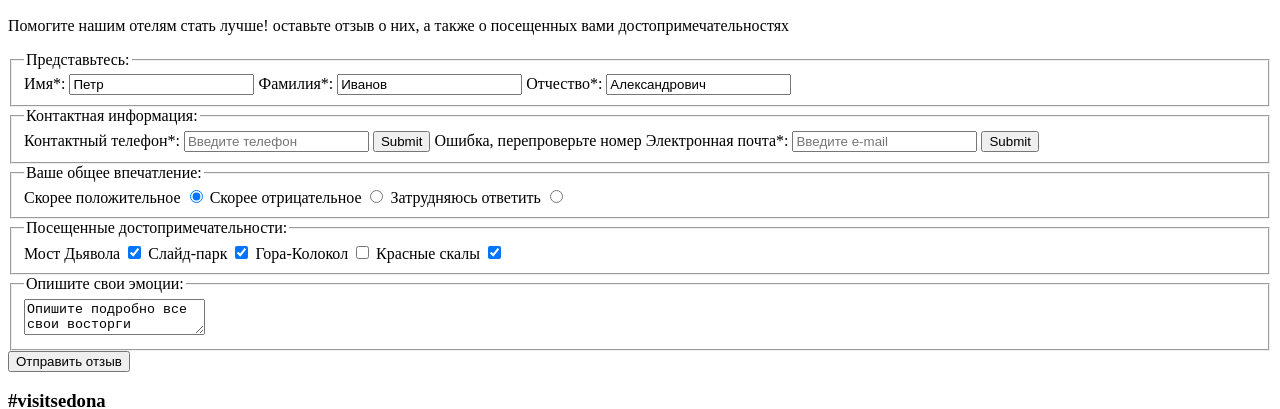
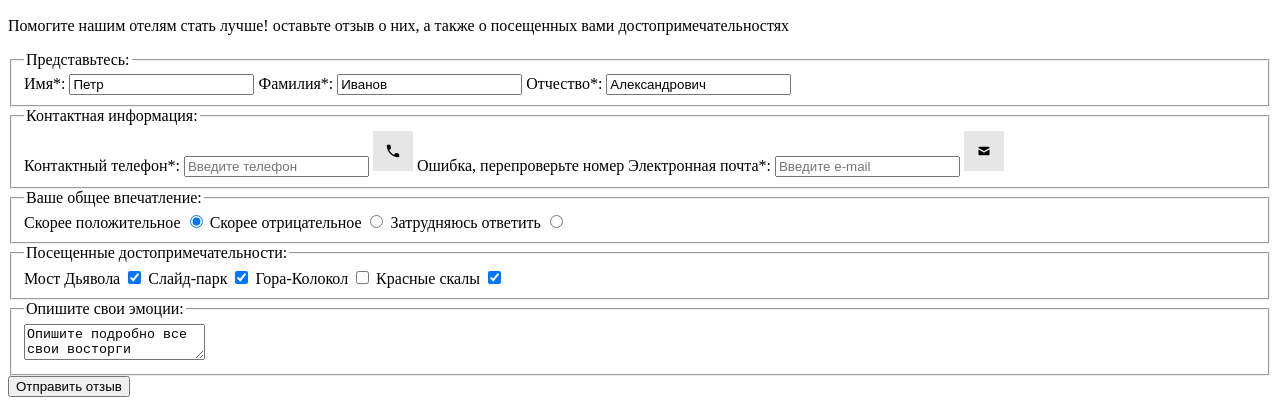
Before and after one commit to htmlacademy-adaptive/1771635-sedona-25, a website: page source/form.html in a window 1280 px wide. Shown: the part 783-1192 px from the top of the page. Drawn offline with Linux system fonts and the light colour scheme.

Commit message:
исправил иконки

```diff
--- a/source/form.html
+++ b/source/form.html
@@ -65,12 +65,12 @@
         <label class="feedback-form__field-label">Контактный телефон*:
           <input class="feedback-form__field-input" type="tel" name="telephone" placeholder="Введите телефон"
             pattern="+[0-9]{1}-[0-9]{3}-[0-9]{3}-[0-9]{2}-[0-9]{2}" required>
-          <input class="feedback-form__field-button feedback-form__field-button--telephone" type="submit">
+          <img class="feedback-form__field-phone" src="img/phone-icon.svg" alt="phone" width="40px">
           <span class="feedback-form__error-message">Ошибка, перепроверьте номер</span>
         </label>
         <label class="feedback-form__field-label">Электронная почта*:
           <input class="feedback-form__field-input" type="email" name="email" placeholder="Введите e-mail" required>
-          <input class="feedback-form__field-button feedback-form__field-button--email" type="submit">
+          <img class="feedback-form__field-email" src="img/mail-icon.svg" alt="mail" width="40px">
         </label>
       </fieldset>
 
```
Also changed, not shown: source/img/mail-icon.svg (added), source/img/phone-icon.svg (added).
